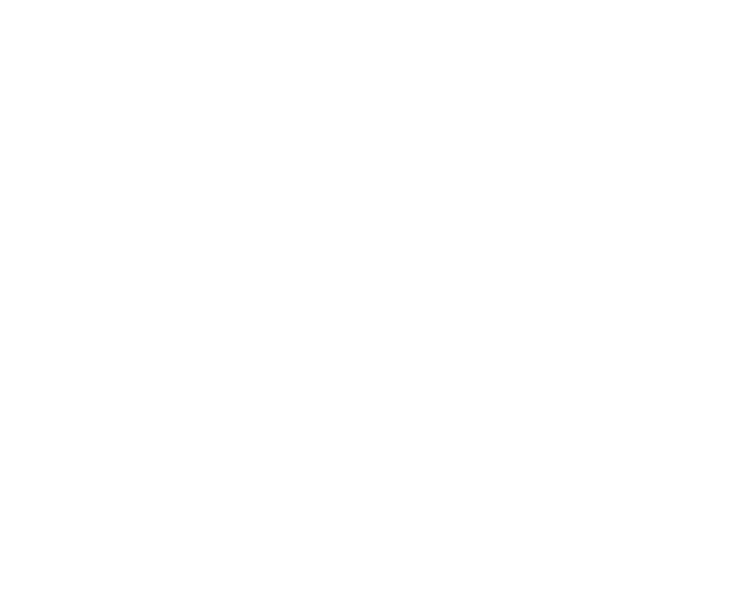
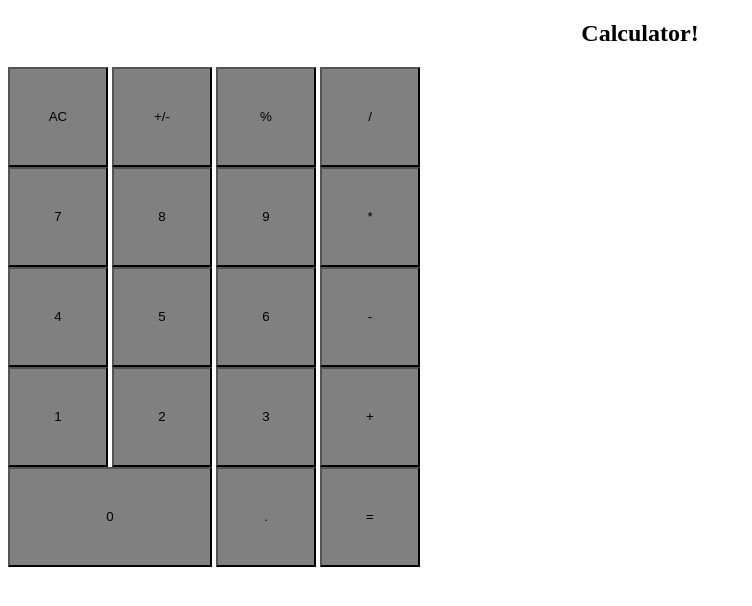
Before and after one commit to ypkulkar/calculator, a plain HTML site: page index.html in a window 1280 px wide. Shown: the whole page, without its empty margins (0-752 px from the left). Drawn offline with Linux system fonts and the light colour scheme.

Commit message:
basic calculator skeleton

```diff
--- a/assets/style.css
+++ b/assets/style.css
@@ -0,0 +1,17 @@
+header{
+    text-align: center;
+}
+
+.all-buttons > div >.btn{
+    display:inline;
+}
+
+.all-buttons > div > div > button{
+    width: 100px;
+    height: 100px;
+    background-color: grey;
+}
+
+#zero-button{
+    width: 204px;
+}
--- a/index.html
+++ b/index.html
@@ -5,6 +5,78 @@
         <link rel="stylesheet" type="text/css" href="assets/style.css">
     </head>
     <body>
+        <header>
+            <h2>Calculator!</h2>
+        </header>
+        <div class="all-buttons">
+            <div class="first-row">
+                <div class="btn">
+                    <button>AC</button>
+                </div>
+                <div class="btn">
+                    <button>+/-</button>
+                </div>
+                <div class="btn">
+                    <button>%</button>
+                </div>
+                <div class="btn">
+                    <button>/</button>
+                </div>
+            </div>
+            <div class="second-row">
+                <div class="btn">
+                    <button>7</button>
+                </div>
+                <div class="btn">
+                    <button>8</button>
+                </div>
+                <div class="btn">
+                    <button>9</button>
+                </div>
+                <div class="btn">
+                    <button>*</button>
+                </div>
+            </div>
+            <div class="third-row">
+                <div class="btn">
+                    <button>4</button>
+                </div>
+                <div class="btn">
+                    <button>5</button>
+                </div>
+                <div class="btn">
+                    <button>6</button>
+                </div>
+                <div class="btn">
+                    <button>-</button>
+                </div>
+            </div>
+            <div class="fourth-row">
+                <div class="btn">
+                    <button>1</button>
+                </div>
+                <div class="btn">
+                    <button>2</button>
+                </div>
+                <div class="btn">
+                    <button>3</button>
+                </div>
+                <div class="btn">
+                    <button>+</button>
+                </div>
+            </div>
+            <div class="fifth-row">
+                <div class="btn">
+                    <button id="zero-button">0</button>
+                </div>
+                <div class="btn">
+                    <button>.</button>
+                </div>
+                <div class="btn">
+                    <button>=</button>
+                </div>
+            </div>
+        </div>
 
 
         <script src="scripts/main.js"></script>
--- a/scripts/main.js
+++ b/scripts/main.js
@@ -3,3 +3,23 @@ const add = (a,b) => a + b;
 const subtract = (a,b) => a - b;
 const multiply = (a,b) => a * b;
 const divide = (a,b) => a / b;
+
+// Applies given operator on two numbers (a: add, s: subtract m: multiply, d: divide)
+function operate(a,b,o){
+    switch(o){
+        case "a":
+            return add(a,b);
+            break;
+        case "s":
+            return subtract(a,b);
+            break;
+        case "m":
+            return multiply(a,b);
+            break;
+        case "d":
+            return divide(a,b);
+            break;
+        default:
+            console.log("There is an error in operate()");
+    }
+}
```
